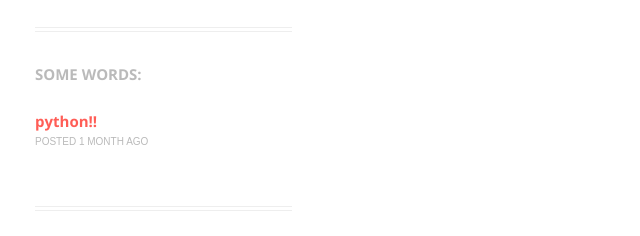
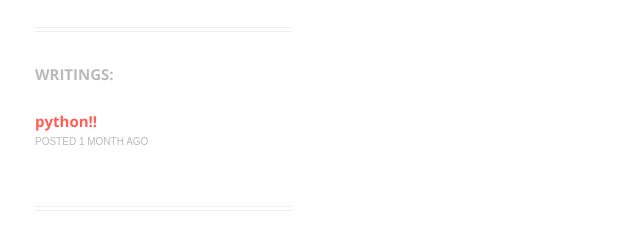
Before and after one commit to hondajojo/hondajojo.github.io, a plain HTML site: page index.html in a window 1280 px wide. Shown: the part 154-390 px from the top of the page, 369-1009 px from the left. Drawn offline with nearby package versions, Linux system fonts and the light colour scheme.

Commit message:
modify index.html

```diff
--- a/index.html
+++ b/index.html
@@ -39,7 +39,7 @@
   <hr />
 
   <strong class="muted upcase">
-  Some words:
+  Writings:
   </strong><br /><br />
 
   <ul class="posts">
```
